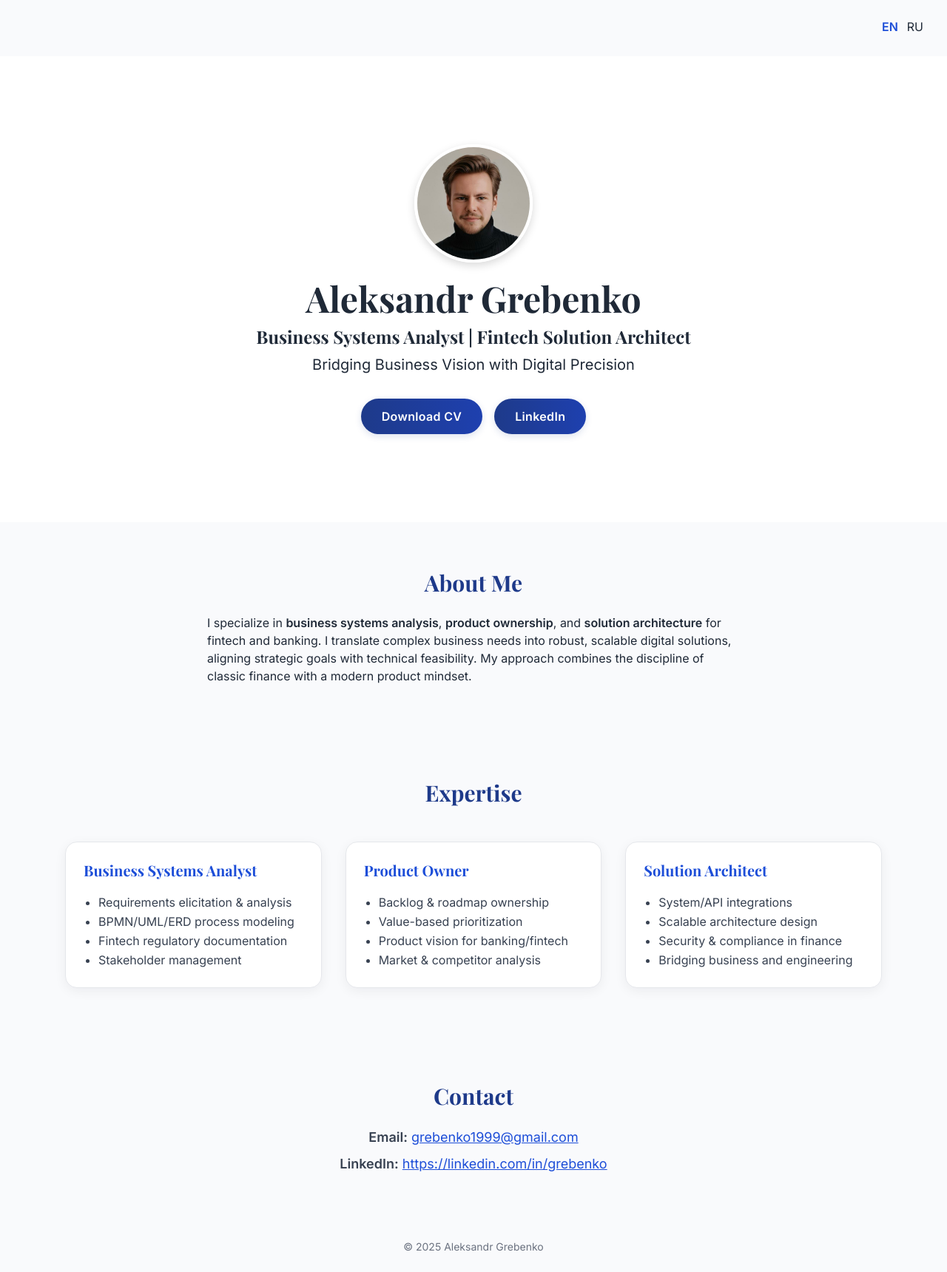
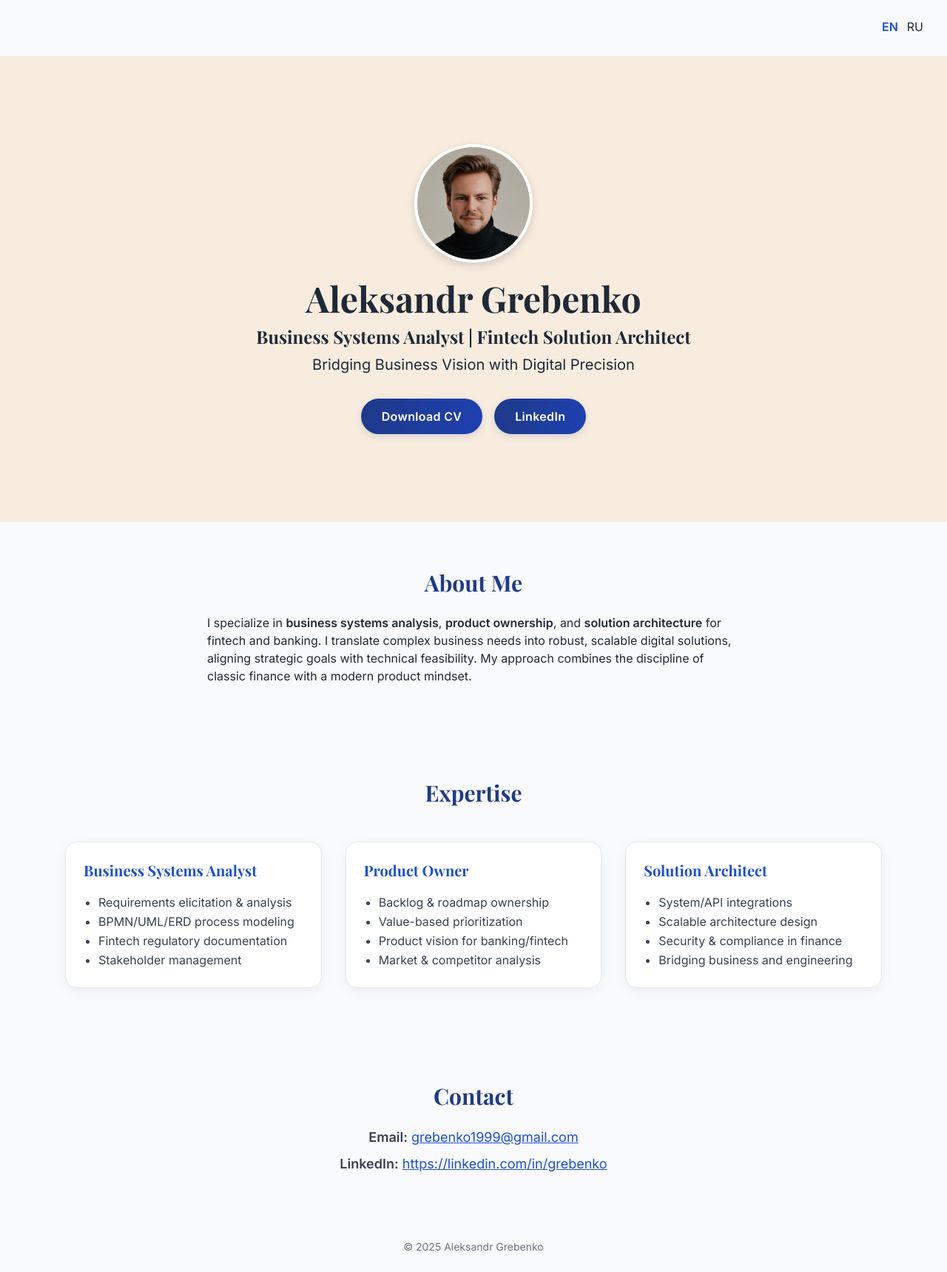
Before and after one commit to grebenko/grebenko.github.io, a Jekyll site: the page built from en.md, in a window 1280 px wide. Shown: the whole page at 74% size. Built offline with Jekyll 4.4.1, drawn with Linux system fonts in a browser that asks for light colours; nearby versions of some CDN libraries.

Commit message:
Update hero.html

```diff
--- a/_includes/hero.html
+++ b/_includes/hero.html
@@ -1,4 +1,4 @@
-<section class="flex flex-col items-center justify-center min-h-[70vh] px-6 text-center bg-white fade-in section-hero">
+<section class="flex flex-col items-center justify-center min-h-[70vh] px-6 text-center bg-cream fade-in section-hero">
   <img src="/assets/photo.jpg" alt="Aleksandr Grebenko" class="hero-photo mb-6">
   <h1 class="text-3xl md:text-5xl font-bold text-gray-800 mb-3">{{ site.data.lang[page.lang].name }}</h1>
   <h2 class="text-xl md:text-2xl text-gray-800 font-semibold mb-2">{{ site.data.lang[page.lang].roles }}</h2>
```
